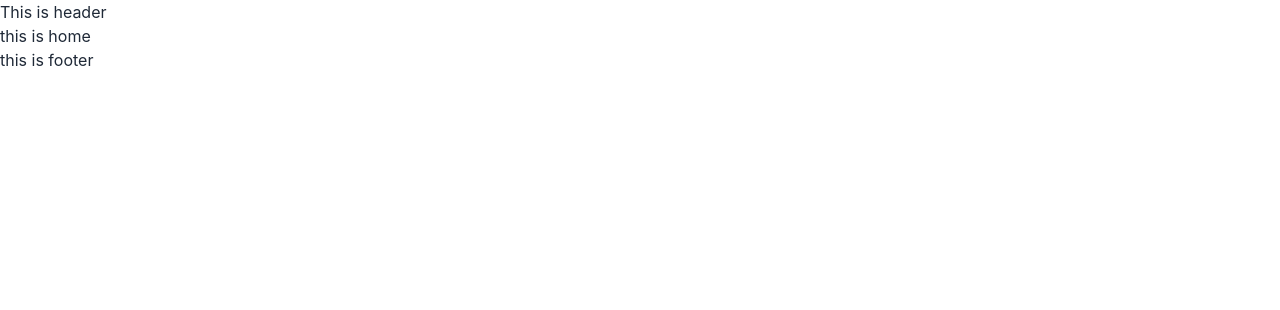
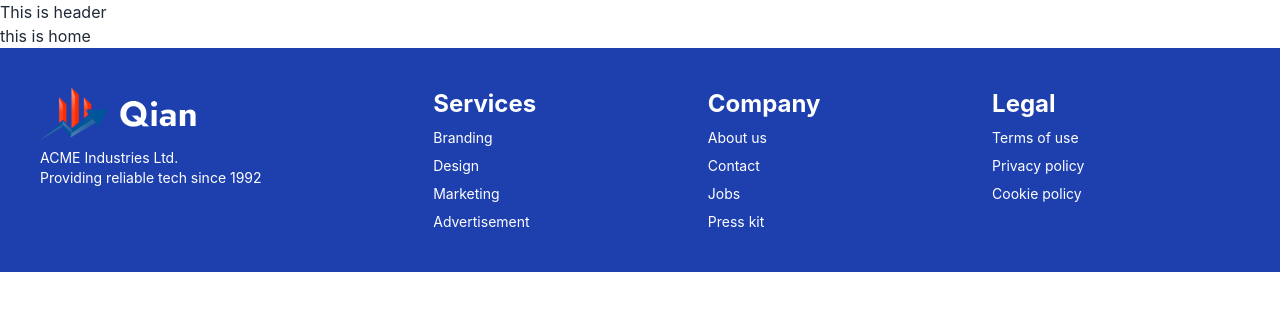
Before and after one commit to SamitMahadi/consaltent-review-client, a React (Create React App) app: page / in a window 1280 px wide. Shown: the top 310 px of the page. Built offline with nearby package versions, Linux system fonts and the light colour scheme.

Commit message:
footer added

```diff
--- a/src/Pages/Shared/Footer/Footer.js
+++ b/src/Pages/Shared/Footer/Footer.js
@@ -1,10 +1,34 @@
 import React from 'react';
+import whiteLogo from '../../../Assets/logo/white-logo.png'
 
 const Footer = () => {
     return (
-        <div>
-            <h1>this is footer</h1>
-        </div>
+        <footer className="footer p-10 bg-blue-800 text-white">
+            <div>
+                <img src={whiteLogo} alt="" />
+                <p>ACME Industries Ltd.<br />Providing reliable tech since 1992</p>
+            </div>
+            <div>
+                <span className="font-bold text-white text-2xl">Services</span>
+                <a className="link link-hover">Branding</a>
+                <a className="link link-hover">Design</a>
+                <a className="link link-hover">Marketing</a>
+                <a className="link link-hover">Advertisement</a>
+            </div>
+            <div>
+                <span className="font-bold text-white text-2xl">Company</span>
+                <a className="link link-hover">About us</a>
+                <a className="link link-hover">Contact</a>
+                <a className="link link-hover">Jobs</a>
+                <a className="link link-hover">Press kit</a>
+            </div>
+            <div>
+                <span className="font-bold text-white text-2xl">Legal</span>
+                <a className="link link-hover">Terms of use</a>
+                <a className="link link-hover">Privacy policy</a>
+                <a className="link link-hover">Cookie policy</a>
+            </div>
+        </footer>
     );
 };
 
```
Also changed, not shown: src/Assets/logo/logo.png (added), src/Assets/logo/white-logo.png (added).
